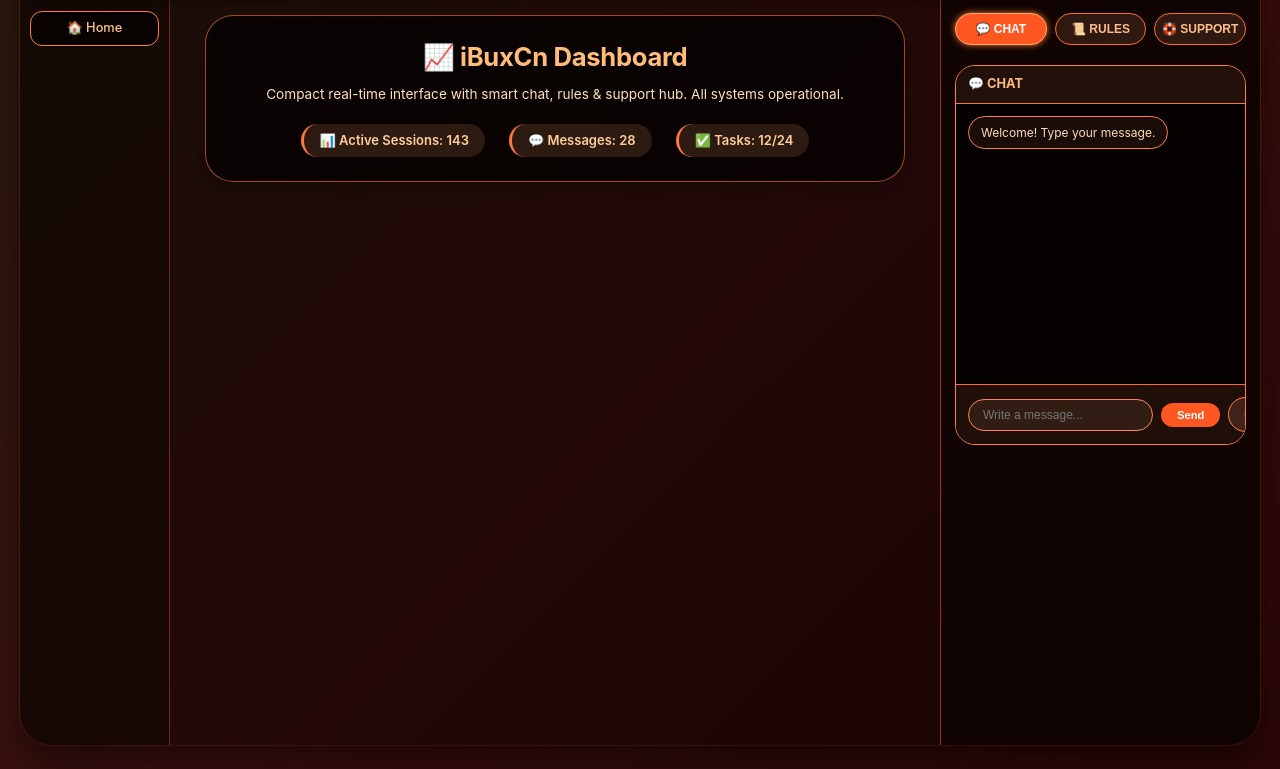
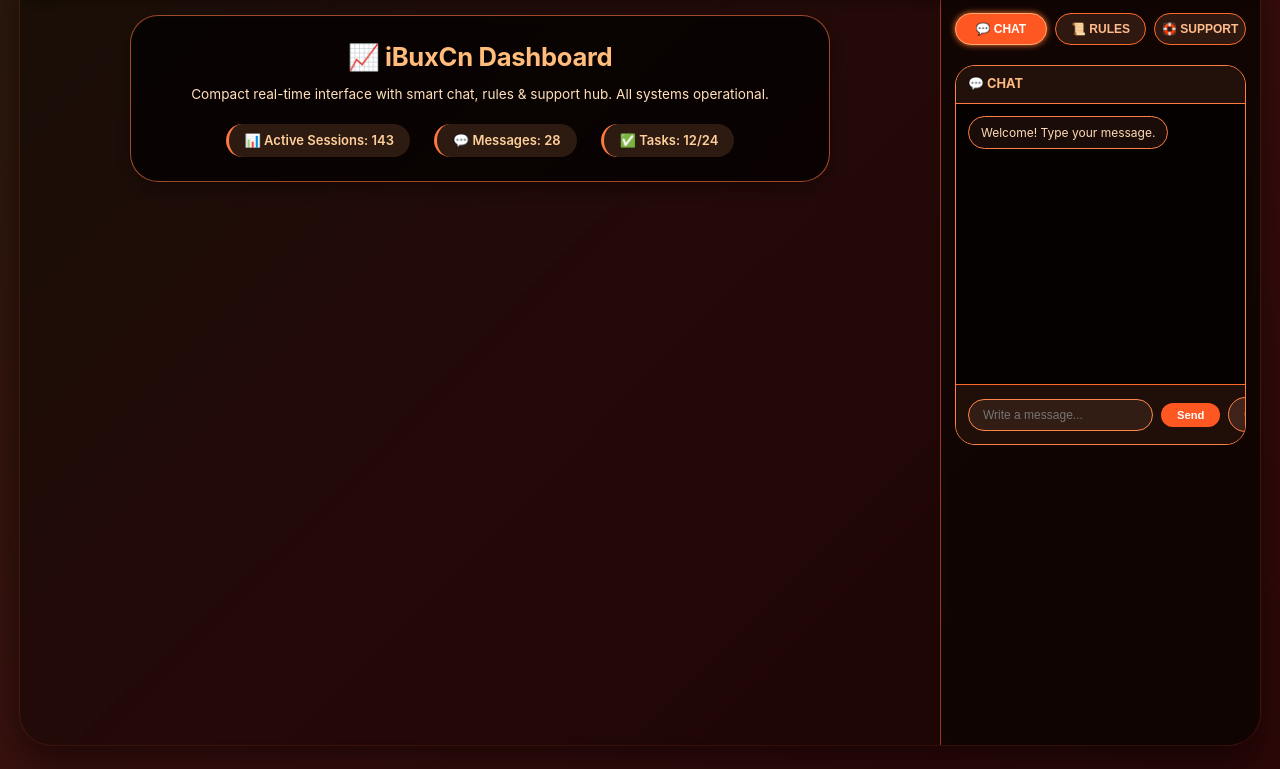
Before and after one commit to matveism/only-ibuxcn, a plain HTML site: page index.html in a window 1280 px wide. Shown: the part 84-853 px from the top of the page. Drawn offline with Linux system fonts and the light colour scheme.

Commit message:
Update index.html

```diff
--- a/index.html
+++ b/index.html
@@ -590,9 +590,7 @@
         </header>
 
         <div class="main-container">
-            <aside class="left-sidebar">
-                <a href="#" class="home-link" id="homeLink">🏠 Home</a>
-            </aside>
+
 
             <main class="main-content" id="mainContent">
                 <div class="welcome-card">
```
